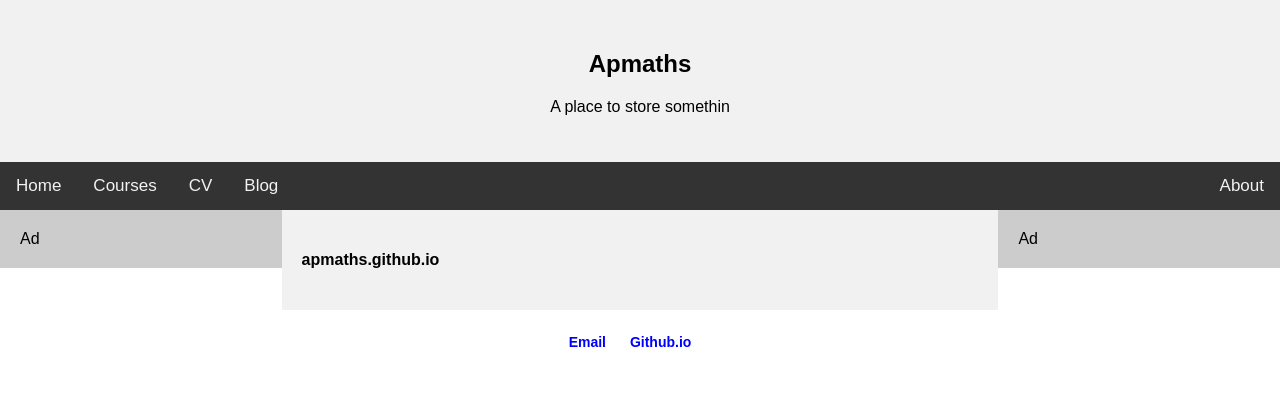
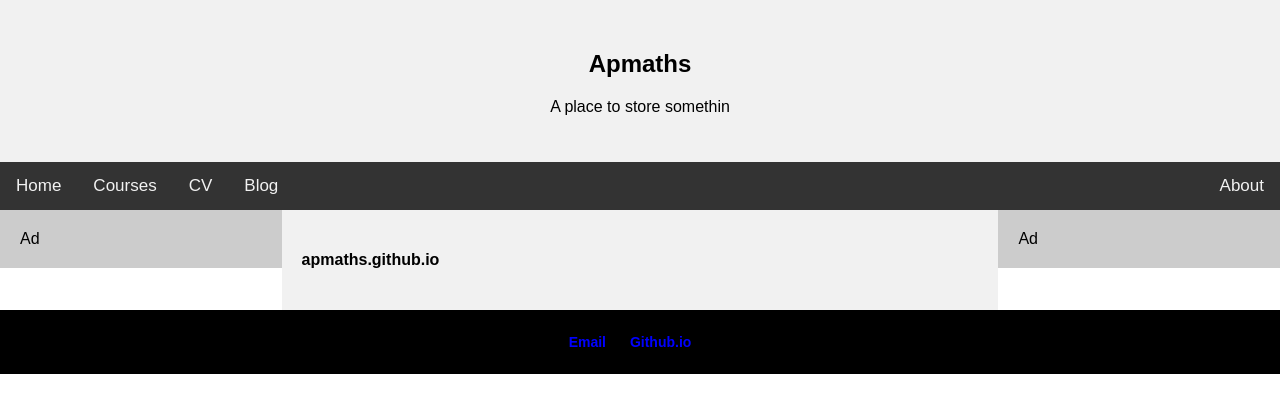
Before and after one commit to hoAngnaMPHan/apmaths.github.io, a Jekyll site: the page built from index.html, in a window 1280 px wide. Shown: the top 413 px of the page. Built offline with Jekyll 4.4.1, drawn with Linux system fonts in a browser that asks for light colours.

Commit message:
Update style.css

```diff
--- a/css/style.css
+++ b/css/style.css
@@ -92,12 +92,12 @@ section::after {
 
 /* Style the footer */
 footer {
-  background-color: ##000000;
+  background-color: #000000;
   padding: 10px;
   text-align: center;
   margin-bottom: 0;
   font-size: 14px;
-  text-color: #FFFFFF;
+  color: #FFFFFF;
   text-decoration: none;
 
 }
```
